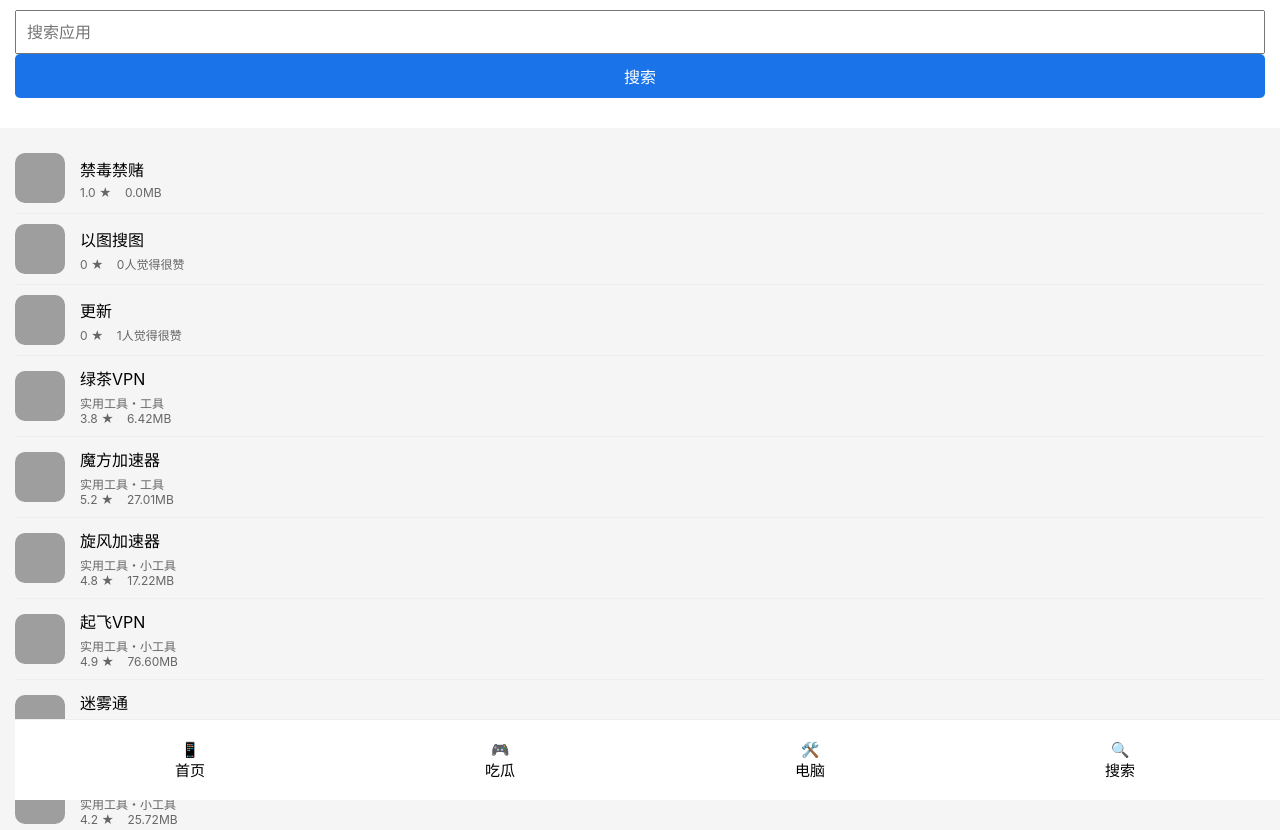
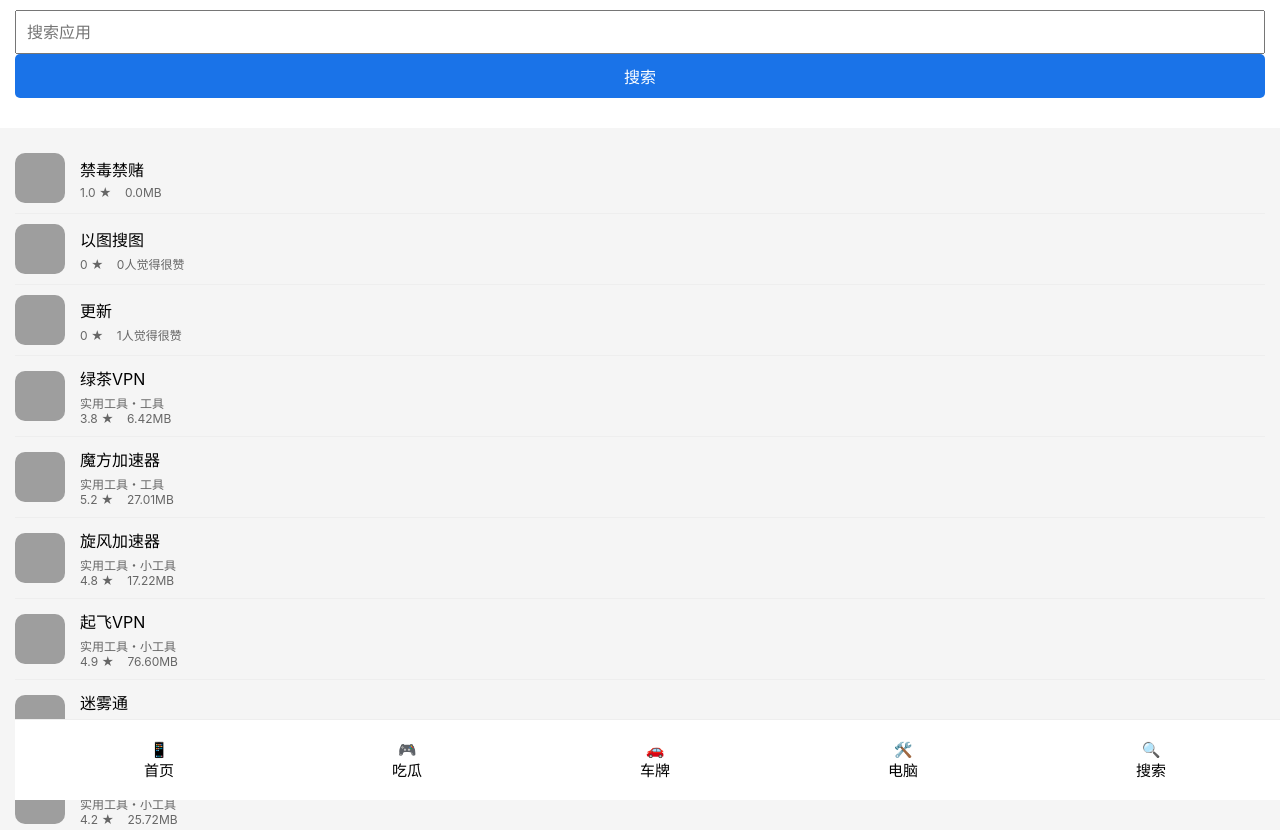
Before and after one commit to Abcd136/AZX, a plain HTML site: page index.html in a window 1280 px wide. Shown: the top 830 px of the page. Drawn offline with Linux system fonts and the light colour scheme; grey boxes are pictures that could not be loaded.

Commit message:
Update index.html

```diff
--- a/index.html
+++ b/index.html
@@ -2261,6 +2261,12 @@
             </div>
         </div>
         <div class="bottom-nav-item" onclick="toggleNav()">
+            <div>🚗</div>
+            <div>
+                <a href="https://abcd136.github.io/s/" style="color: black; text-decoration: none;">车牌</a>
+            </div>
+        </div>
+        <div class="bottom-nav-item" onclick="toggleNav()">
             <div>🛠️</div>
             <div>
                 <a href="https://abcd136.github.io/x42/" style="color: black; text-decoration: none;">电脑</a>
```
